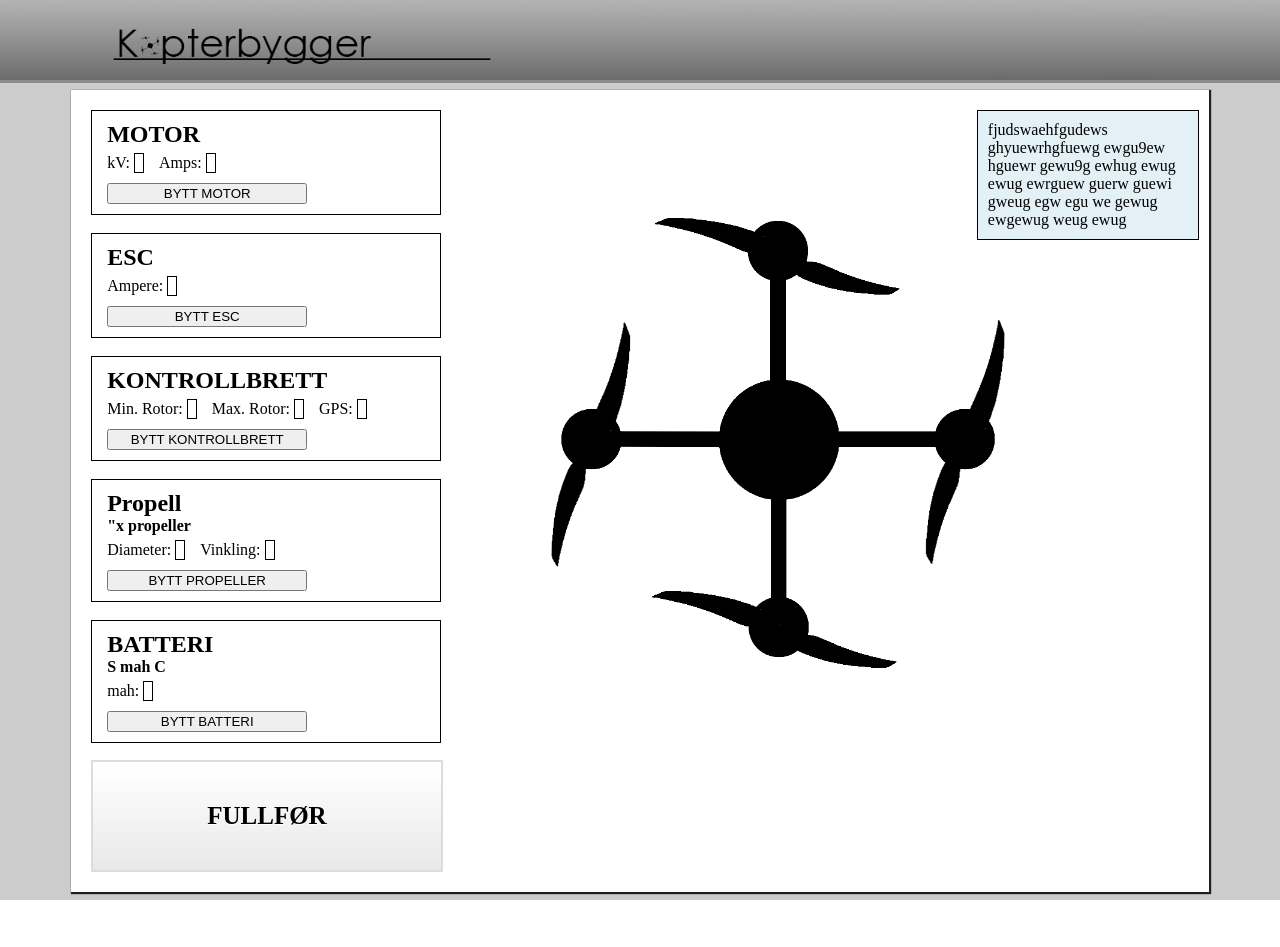
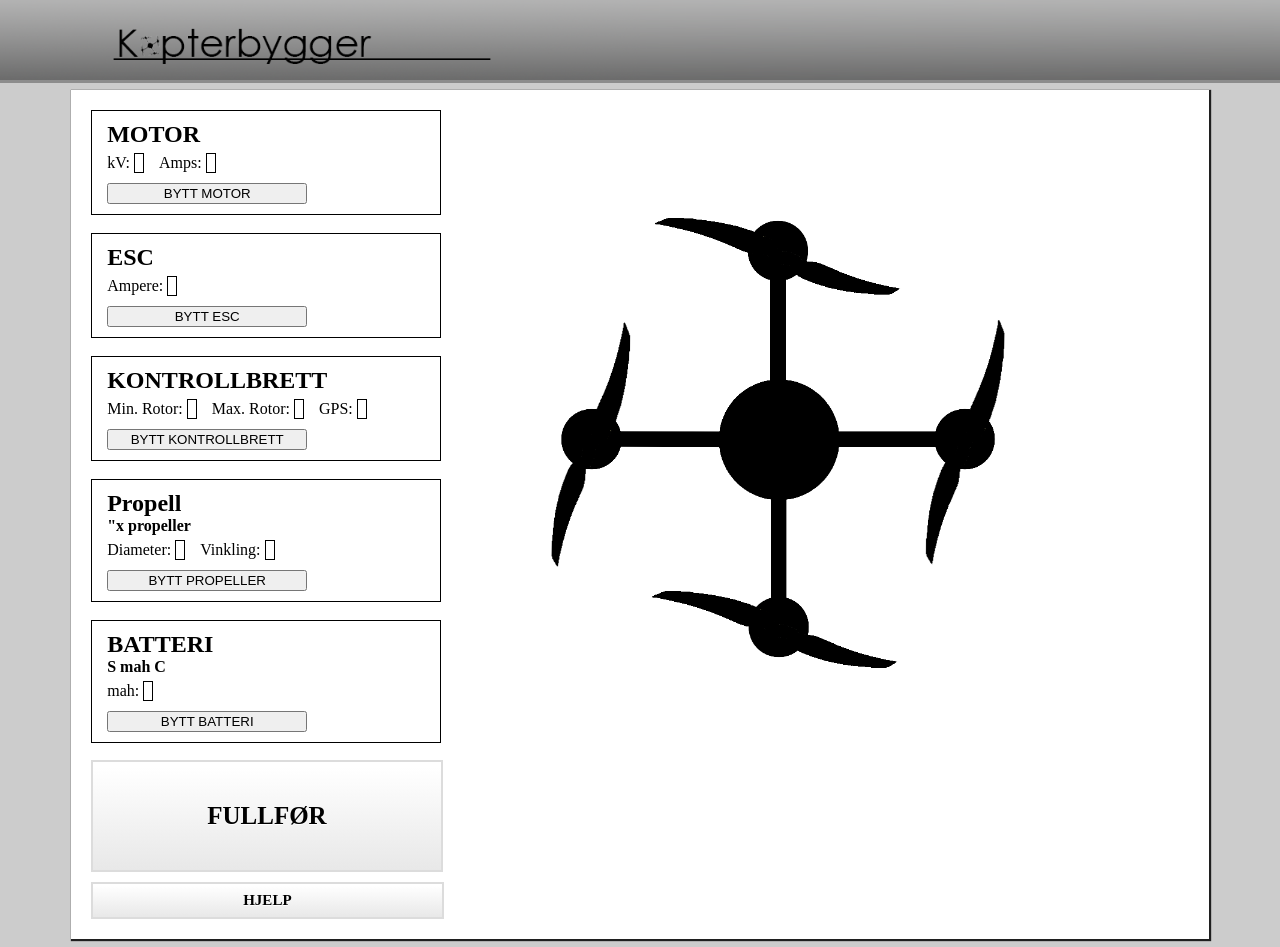
Before and after one commit to VidyPie/Fantastic-Four, a PHP site: page /config.php in a window 1280 px wide. Before the commit the page ends 900 px from the top, so only its background shows below. Run offline with PHP 8.4, Linux system fonts and the light colour scheme; data that the repository does not hold is empty.

```diff
--- a/MultikopterBygger/config.php
+++ b/MultikopterBygger/config.php
@@ -185,7 +185,7 @@ Fantastic Four
                     ?>
                 <div id="divButton"><a class="finButton" href="resultat.php">FULLFØR</a></div>
                 </div>
-            <div id="infoBox">fjudswaehfgudews ghyuewrhgfuewg ewgu9ew hguewr gewu9g ewhug ewug ewug ewrguew guerw guewi gweug egw egu we gewug ewgewug weug ewug </div>
+            <div id="divButton"><a class="helpButton" href="whatis.html" target="_blank">HJELP</a></div>
         </div>
         <script type="text/javascript" src="banana.js"></script>
     </body>
--- a/MultikopterBygger/stylesheet.css
+++ b/MultikopterBygger/stylesheet.css
@@ -323,7 +323,7 @@ dd {
     opacity:1;
 }
 
-th{
+#linksTable th{
     width:300px;
 }
 
@@ -398,6 +398,14 @@ th{
     margin-top: 10px;
 }
 
+.helpButton{
+    font-size:15px;
+    padding:8px 150px;
+    margin-top: 10px;
+    margin-left: 10px;
+
+}
+
 #linksTable img{
     width: 100%;
     opacity: 0.8;
@@ -406,7 +414,3 @@ th{
 #linksTable img:hover{
     opacity:1;
 }
-
-th{
-    width:300px;
-}
```
